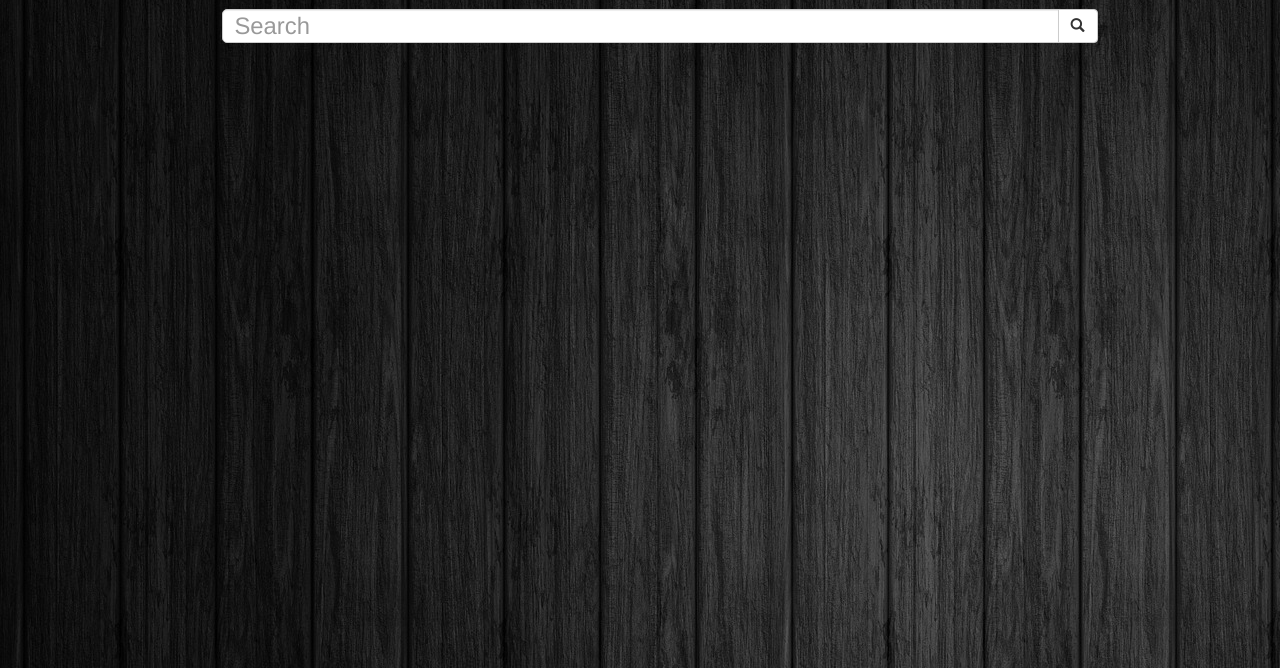
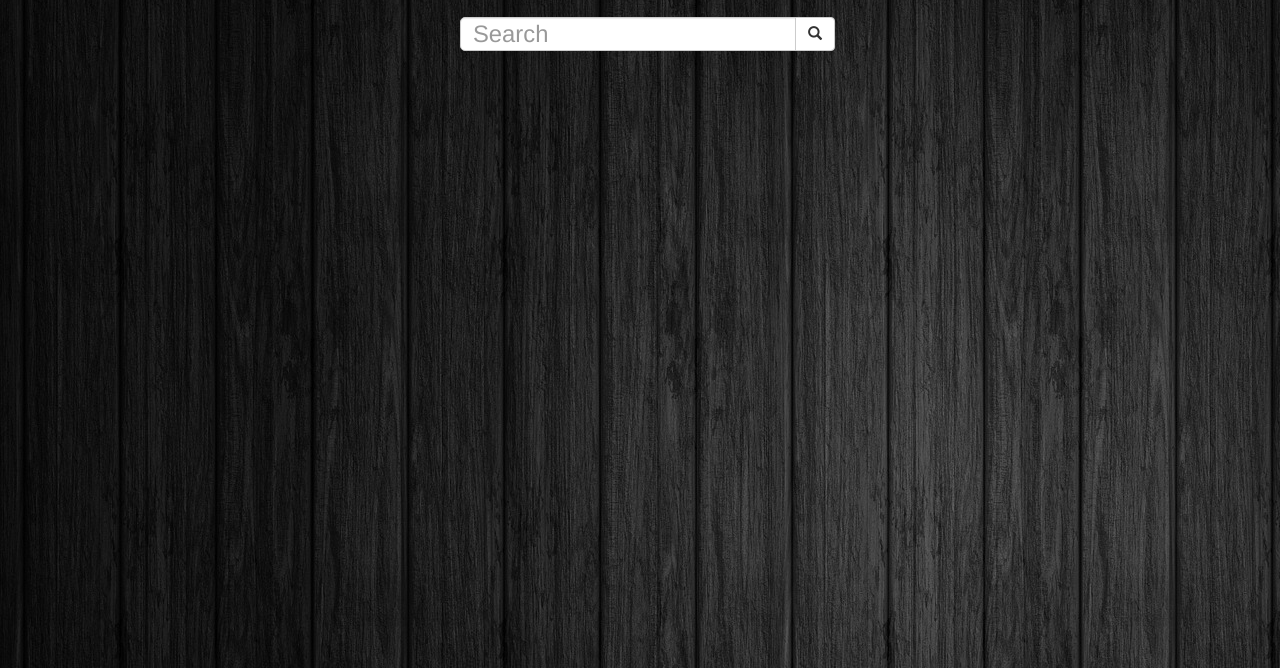
Before and after one commit to NawarYossef/vue-tube, a website: page public/index.html in a window 1280 px wide. Shown: the part 132-800 px from the top of the page. Drawn offline with nearby package versions, Linux system fonts and the light colour scheme.

Commit message:
remove cheerio, jquery, and jsdom npm modules. Position search box in the ceneter

```diff
--- a/public/index.html
+++ b/public/index.html
@@ -12,12 +12,13 @@
   <script src="https://ajax.aspnetcdn.com/ajax/jQuery/jquery-3.2.1.min.js"></script>
 </head>
 <body>
-  <h1 class="text-center">Vue Tube</h1>
+  <div class="wrapper-for-h1">
+    <h1 class="text-center">Vue Tube</h1>
+  </div>
 
-  <div class="container text-center container-form">
-
+  <div class="container container-form">
     <form class="navbar-form" role="search ">
-      <div class="input-group add-on form-row col-lg-8 col-md-8">
+      <div class="input-group add-on form-row">
         <input type="text" class="form-control" placeholder="Search" name="srch-term" id="srch-term">
 
         <div class="input-group-btn">
--- a/public/js/main.js
+++ b/public/js/main.js
@@ -9,13 +9,13 @@ function getDataFromApi(string) {
 		method: 'GET',
 		url: url,
 		data: {
-		part : 'snippet',
-		key: key,
-		q: string,
-		'maxResults': '16'
+			part : 'snippet',
+			key: key,
+			q: string,
+			'maxResults': '16'
 		},
 		dataType: 'jsonp',
-		success: (data) => {
+		success: data => {
 			showImages(data);
 			goToVideo(data);
 		}
@@ -34,8 +34,8 @@ function showImages(data) {
 }
 
 function getSearchTerm() {
-	$("button").click((e) => {
-		let searchTerm = ($('.navbar-form :input').val());
+	$("button").click( e => {
+		const searchTerm = $('.navbar-form :input').val();
 		e.preventDefault();
 		getDataFromApi(searchTerm);
 	})
@@ -43,10 +43,10 @@ function getSearchTerm() {
 
 function goToVideo(data) {
 	$(".anchor").each((idx, ele) => {
-		let id = data.items[idx].id.videoId;
-		let url = 'https://www.youtube.com/watch?v=';
+		const id = data.items[idx].id.videoId;
+		const url = 'https://www.youtube.com/watch?v=';
 		$(ele).attr("href", `${url}${id}`);
 	})
 }
 
-getSearchTerm();
+$(getSearchTerm)
--- a/public/stylesheets/main.css
+++ b/public/stylesheets/main.css
@@ -17,10 +17,14 @@ color: #ffffff;
 }
 
 input[type="text"] {
-	font-size: 1.5em;
+	font-size: 1em;
 }
+
 .container {
 	margin: 2% auto 0 auto;
+	width: 100%;
+	text-align: center;
+	padding-right: 0px;
 }
 
 .search-results {
@@ -31,9 +35,13 @@ input[type="text"] {
   margin-bottom: 20px;
 }
 
-.navbar-form {
+form {
+	width: 100%;
+	text-align: center;
+}
+/* .navbar-form {
 	margin: 0 auto;
-}
+} */
 .box {
   height: 200px;
   text-align: center;
@@ -45,6 +53,7 @@ input[type="text"] {
 	width: 80%;
 	margin: 0 auto;
 }
+
 .row {
   max-width: 1000px;
   margin: 0 auto;
@@ -52,9 +61,9 @@ input[type="text"] {
 
 
 
-.input-group-btn {
+/* .input-group-btn {
 	display: flex;
-}
+} */
 /* Clearfix */
 .row::before,
 .row::after {
@@ -80,51 +89,29 @@ input[type="text"] {
 @media only screen and (min-width: 320px) {
 
 	h1 {
-		font-size: 2em;
+		font-size: 3em;
 	}
 
 	input[type="text"] {
 		font-size: 1em;
 	}
 
-	.navbar-form {
-		padding-left: 25px;
-		margin: 0 auto;
-	}
-
 	.form-control {
 		border-radius: 5px;
 	}
 
-	.input-group-btn {
-		display: flex;
-		width: 0px;
-	}
+
 }
 
 @media only screen and (min-width: 375px) {
 	h1 {
-		font-size: 2em;
+		font-size: 3em;
 	}
 
-	.navbar-form {
-		width: 80%;
-		margin: 0 auto;
-		padding-left: 20px;
-	}
 
-	.input-group-btn {
-		display: flex;
-		width: 0px;
-	}
 }
 
 @media only screen and (min-width: 425px) {
-	.navbar-form {
-		/* width: 100%; */
-		margin: 0 auto;
-		padding-left: 40px;
-	}
 
 }
 
@@ -155,18 +142,6 @@ input[type="text"] {
 		font-size: 4em;
 	}
 
-	.navbar-form {
-		margin: 0 auto;
-	}
-
-	.input-group {
-		width: 100%;
-	}
-
-	.container {
-		padding-right: 40px;
-	}
-
 	input[type="text"] {
 		font-size: 1.7em;
 	}
```
Also changed, not shown: package.json (+3 -6 lines), public/js/bundle.js (+32 -10 lines), 1 other file.
